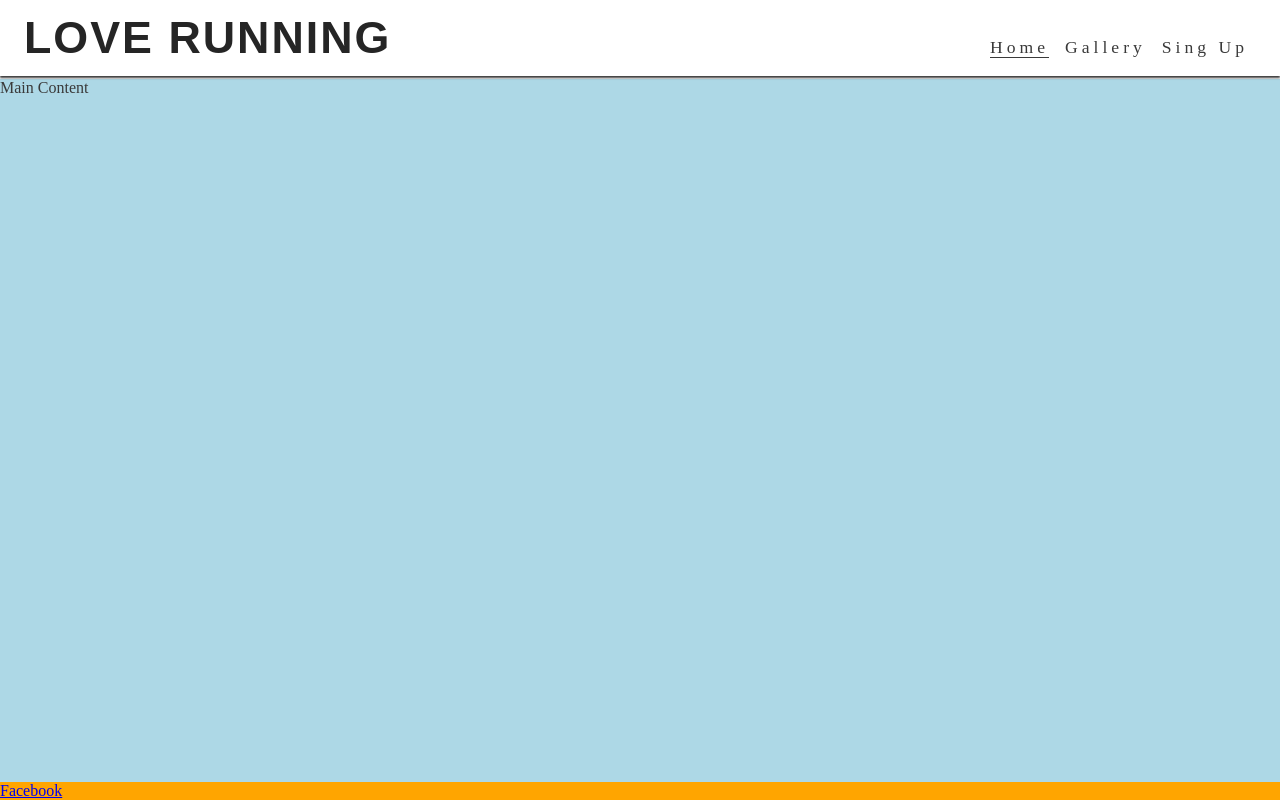
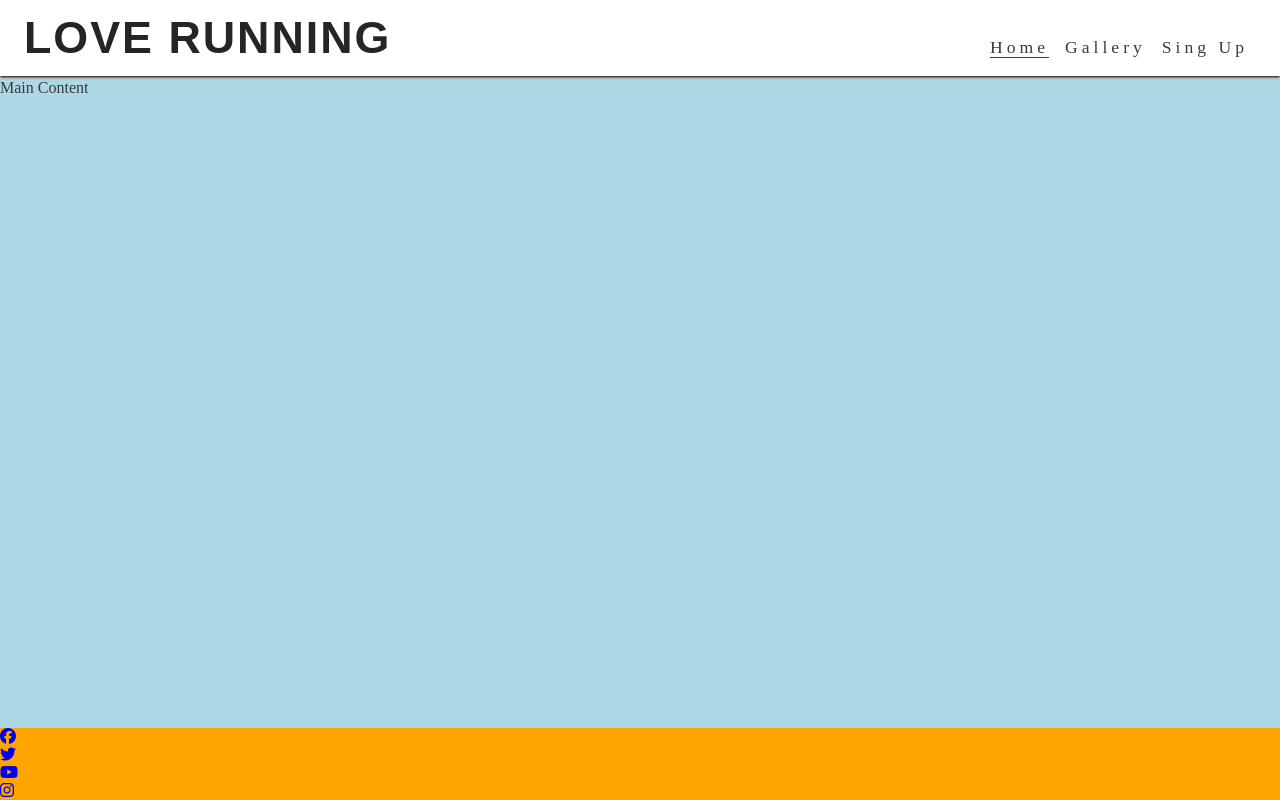
Before and after one commit to desmond0147/love-running, a plain HTML site: page index.html in a window 1280 px wide. Drawn offline with Linux system fonts and the light colour scheme.

Commit message:
addicon logo to the footer

```diff
--- a/index.html
+++ b/index.html
@@ -37,7 +37,19 @@
 <!--Footer-->
 <footer>
     <ul>
-        <li><a href="https://www.facebook.com/" target="_blank" rel="noopenner" aria-label="visit our facebook page (opens in a new tab)">Facebook</a></li>
+        <li><a href="https://www.facebook.com/" target="_blank" rel="noopenner"
+        aria-label="visit our facebook page (opens in a new tab)"><i class="fa-brands fa-facebook"></i></a></li>
+
+        <li><a href="https://www.twitter.com/" target="_blank" rel="noopenner"
+            aria-label="visit our twitter page (opens in a new tab)"><i class="fa-brands fa-twitter"></i></i></a></li>
+
+            <li><a href="https://www.youtube.com/" target="_blank" rel="noopenner"
+                aria-label="visit our youtube page (opens in a new tab)"><i class="fa-brands fa-youtube"></i></i></a></li>
+
+            <li><a href="https://www.instagram/" target="_blank" rel="noopenner"
+                aria-label="visit our instagram page (opens in a new tab)"><i class="fa-brands fa-instagram"></i></a></i></a></li>
+
+
     </ul>
 </footer>
 <!--Font awsome kit-->
```
